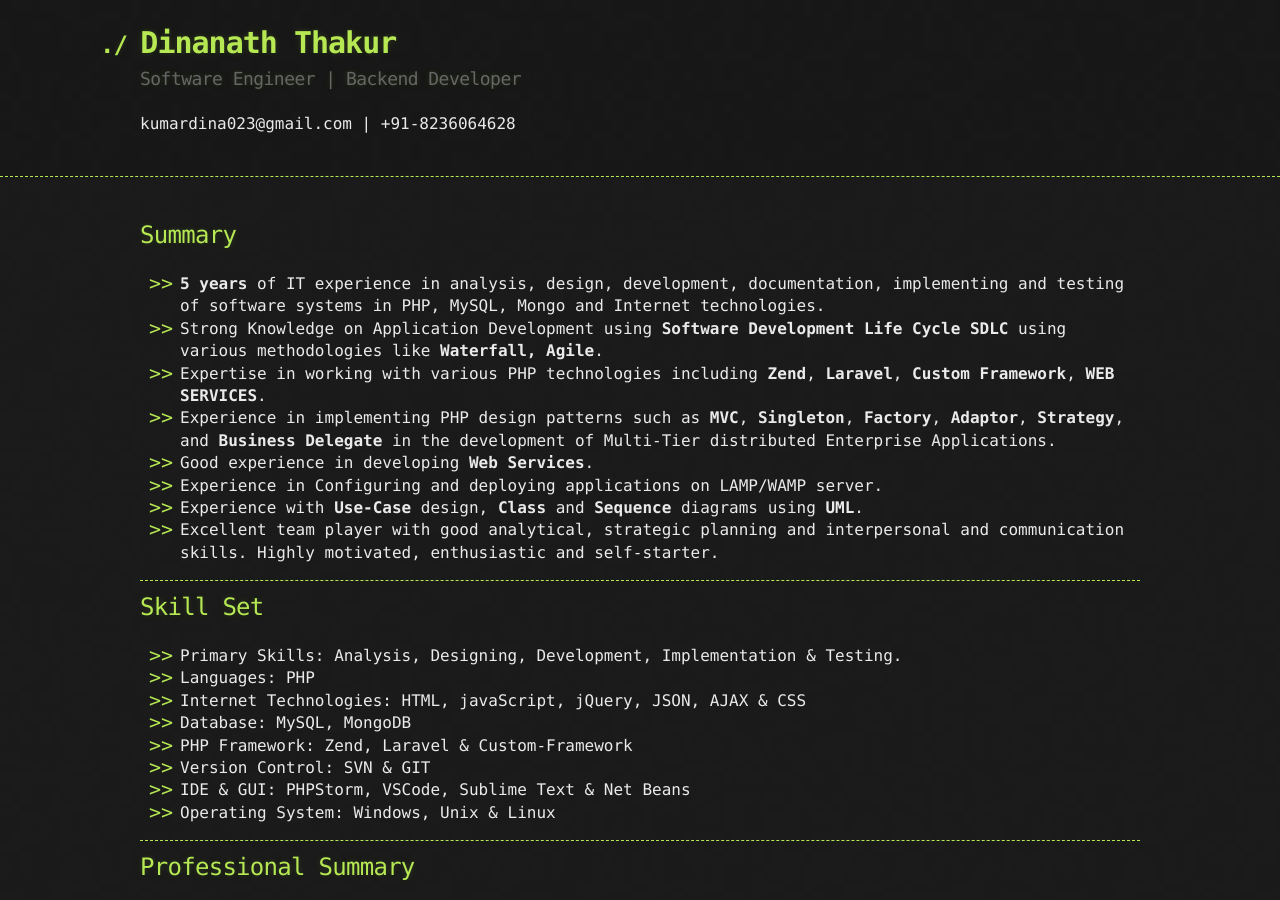
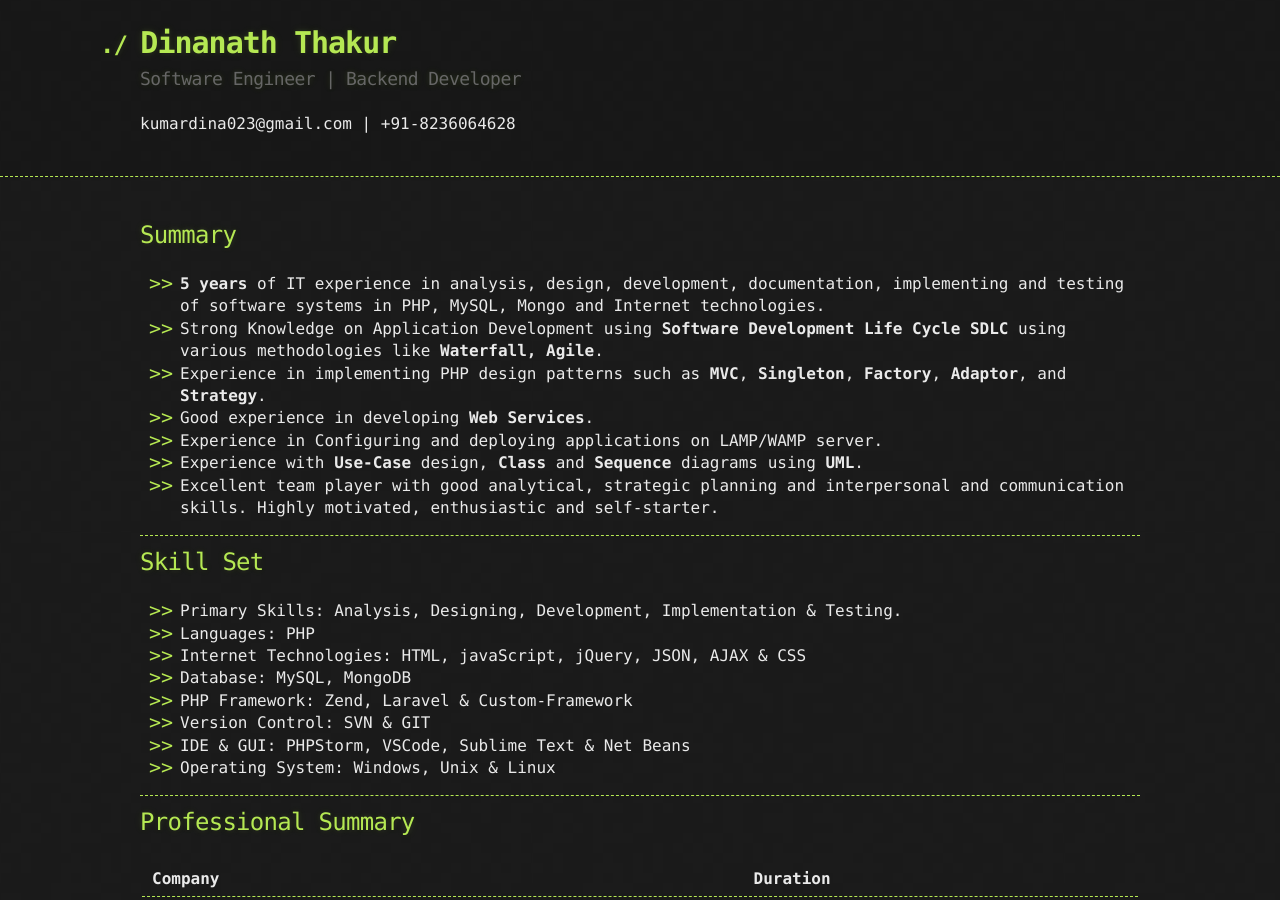
Before and after one commit to DinanathThakur/dinanaththakur.github.io, a Jekyll site: the page built from index.md, in a window 1280 px wide and 900 px high. Built offline with Jekyll 4.4.1, drawn with Linux system fonts in a browser that asks for light colours; our own code applies the rules of GitHub Pages for plain Markdown files.

Commit message:
updated content

```diff
--- a/index.md
+++ b/index.md
@@ -5,8 +5,7 @@ layout: default
 ## Summary
 *   **5 years** of IT experience in analysis, design, development, documentation, implementing and testing of software systems in PHP, MySQL, Mongo and Internet technologies.
 *	Strong Knowledge on Application Development using **Software Development Life Cycle SDLC** using various methodologies like **Waterfall, Agile**.
-*	Expertise in working with various PHP technologies including **Zend**, **Laravel**, **Custom Framework**, **WEB SERVICES**.
-*	Experience in implementing PHP design patterns such as **MVC**, **Singleton**, **Factory**, **Adaptor**, **Strategy**, and **Business Delegate** in the development of Multi-Tier distributed Enterprise Applications.
+*	Experience in implementing PHP design patterns such as **MVC**, **Singleton**, **Factory**, **Adaptor**, and **Strategy**.
 *	Good experience in developing **Web Services**.
 *	Experience in Configuring and deploying applications on LAMP/WAMP server.
 *	Experience with **Use-Case** design, **Class** and **Sequence** diagrams using **UML**.
```
Also changed, not shown: README.md.
